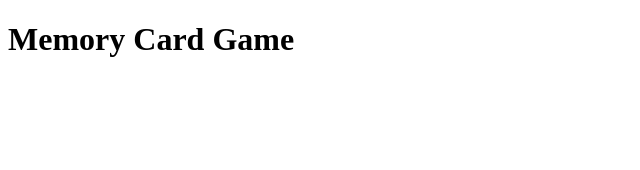
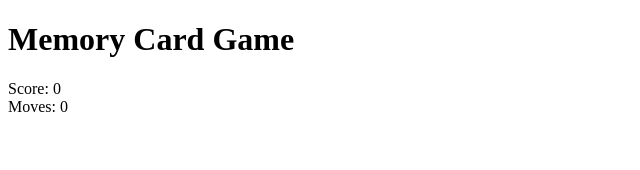
Before and after one commit to Romie321/memory-card-game, a React (Vite) app: page / in a window 1280 px wide. Shown: the top 170 px of the page, without its empty margins (0-640 px from the left). Built offline with nearby package versions, Linux system fonts and the light colour scheme.

Commit message:
Add initial score and moves display to GameHeader component

```diff
--- a/src/components/GameHeader.jsx
+++ b/src/components/GameHeader.jsx
@@ -3,8 +3,8 @@ export const GameHeader = () => {
     <div className="game-header">
       <h1>Memory Card Game</h1>
       <div className="stat">
-        <div className="stat-item"></div>
-        <div className="stat-name"></div>
+        <div className="stat-item">Score: 0</div>
+        <div className="stat-name">Moves: 0</div>
       </div>
     </div>
   );
```
